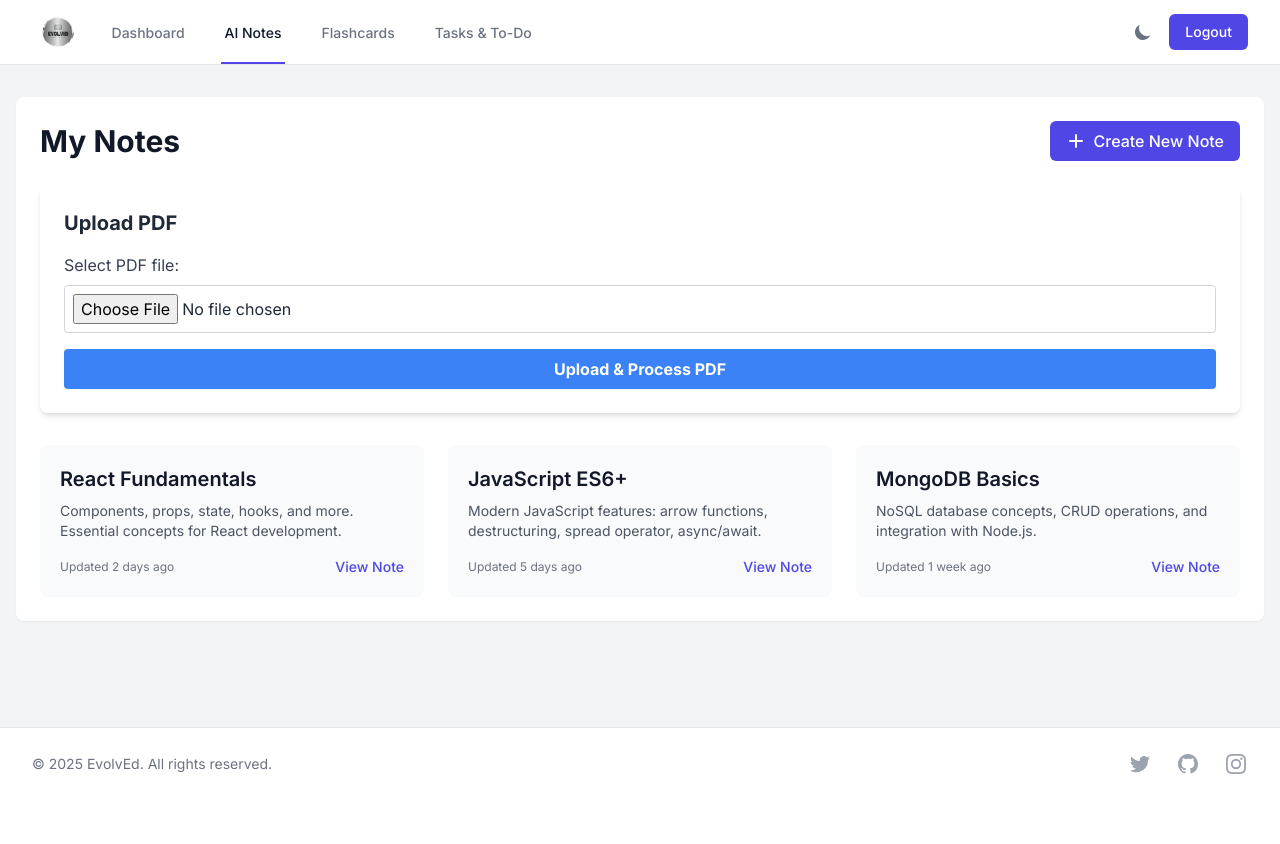
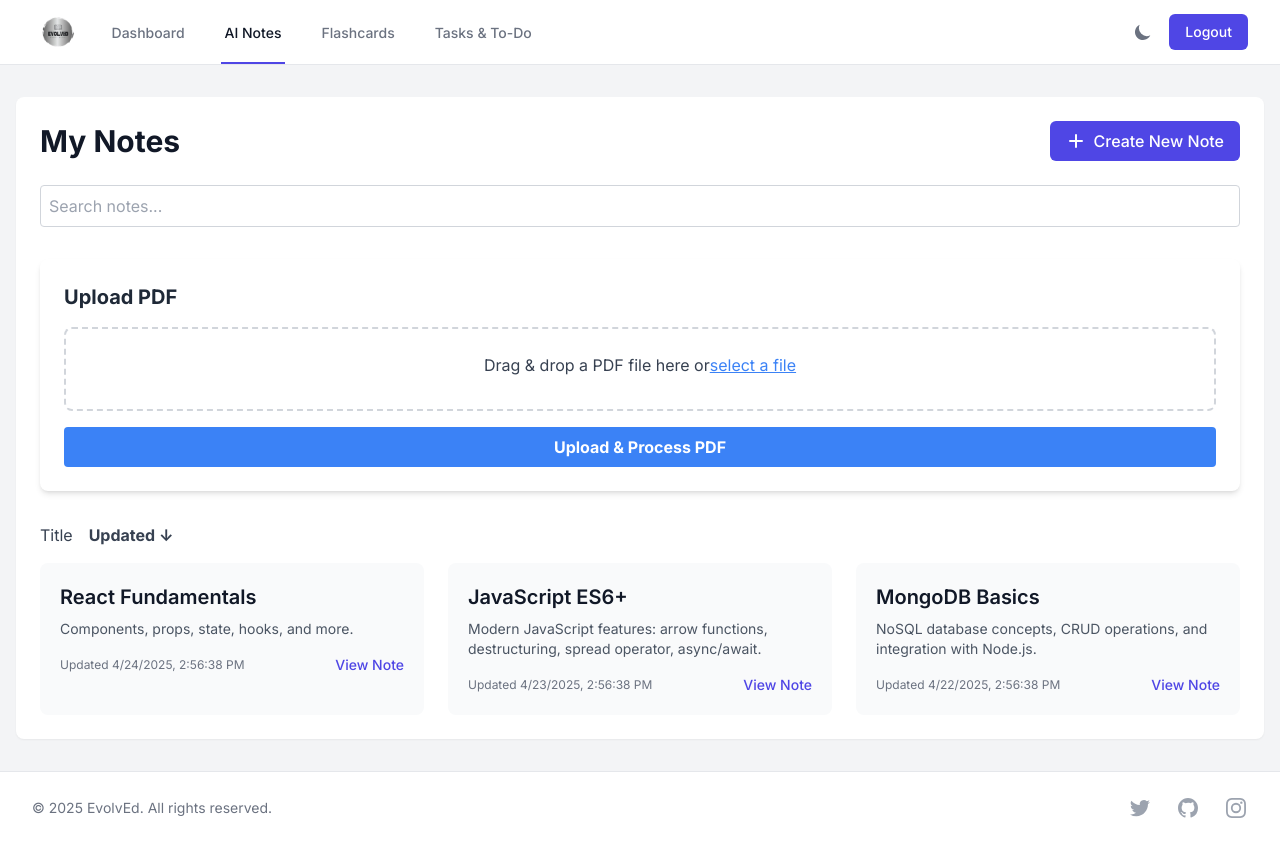
Before and after one commit to lakshmip04/EvolvEd-main, a React (Create React App) app in the folder client/: page /notes in a window 1280 px wide. Before the commit the page ends 800 px from the top, so only its background shows below. Built offline with nearby package versions, Linux system fonts and the light colour scheme; no server answers; sample sign-in values are in the browser's storage.

Commit message:
added drag and drop upload

```diff
--- a/client/src/components/PDFUploader.jsx
+++ b/client/src/components/PDFUploader.jsx
@@ -1,4 +1,4 @@
-import { useState } from 'react';
+import { useState, useRef } from 'react';
 import { useDispatch, useSelector } from 'react-redux';
 import { toast } from 'react-toastify';
 import axios from 'axios';
@@ -7,6 +7,9 @@ import { createNote } from '../features/notes/noteSlice';
 function PDFUploader() {
   const [file, setFile] = useState(null);
   const [isLoading, setIsLoading] = useState(false);
+  const [progress, setProgress] = useState(0);
+  const [previewURL, setPreviewURL] = useState(null);
+  const fileInputRef = useRef(null);
   const dispatch = useDispatch();
   const { user } = useSelector((state) => state.auth);
 
@@ -14,9 +17,25 @@ function PDFUploader() {
     const selectedFile = e.target.files[0];
     if (selectedFile && selectedFile.type === 'application/pdf') {
       setFile(selectedFile);
+      setPreviewURL(URL.createObjectURL(selectedFile));
     } else {
       toast.error('Please select a valid PDF file');
       e.target.value = null;
+    }
+  };
+
+  const handleDragOver = (e) => {
+    e.preventDefault();
+  };
+
+  const handleDrop = (e) => {
+    e.preventDefault();
+    const droppedFile = e.dataTransfer.files[0];
+    if (droppedFile && droppedFile.type === 'application/pdf') {
+      setFile(droppedFile);
+      setPreviewURL(URL.createObjectURL(droppedFile));
+    } else {
+      toast.error('Please select a valid PDF file');
     }
   };
 
@@ -39,23 +58,25 @@ function PDFUploader() {
     formData.append('pdf', file);
 
     try {
-      // Get token from user object
       const token = user.token;
 
       const response = await axios.post('/api/pdf/upload', formData, {
         headers: {
           'Content-Type': 'multipart/form-data',
           'Authorization': `Bearer ${token}`
+        },
+        onUploadProgress: (progressEvent) => {
+          const percentCompleted = Math.round((progressEvent.loaded * 100) / progressEvent.total);
+          setProgress(percentCompleted);
         }
       });
 
-      // Note has been created in the backend, now update Redux state
       dispatch(createNote(response.data));
-
       toast.success('PDF processed and note created successfully');
       setFile(null);
-      // Reset file input
-      e.target.reset();
+      setPreviewURL(null);
+      setProgress(0);
+      fileInputRef.current.value = null;
     } catch (error) {
       console.error('Error uploading PDF:', error);
       toast.error(error.response?.data?.message || 'Error processing PDF');
@@ -68,18 +89,41 @@ function PDFUploader() {
     <div className="bg-white p-6 rounded-lg shadow-md mb-6">
       <h2 className="text-xl font-bold mb-4">Upload PDF</h2>
       <form onSubmit={handleSubmit}>
-        <div className="mb-4">
+        <div
+          className="mb-4 border-2 border-dashed border-gray-300 rounded-lg p-6 text-center"
+          onDragOver={handleDragOver}
+          onDrop={handleDrop}
+        >
           <label className="block text-gray-700 mb-2">
-            Select PDF file:
+            Drag & drop a PDF file here or
+            <input
+              type="file"
+              accept="application/pdf"
+              onChange={handleFileChange}
+              className="hidden"
+              ref={fileInputRef}
+              disabled={isLoading}
+            />
+            <button
+              type="button"
+              onClick={() => fileInputRef.current.click()}
+              className="text-blue-500 underline"
+            >
+              select a file
+            </button>
           </label>
-          <input
-            type="file"
-            accept="application/pdf"
-            onChange={handleFileChange}
-            className="w-full p-2 border border-gray-300 rounded"
-            disabled={isLoading}
-          />
+          {previewURL && (
+            <div className="mt-4">
+              <embed src={previewURL} type="application/pdf" width="100%" height="400px" />
+            </div>
+          )}
         </div>
+        {isLoading && (
+          <div className="mb-4">
+            <progress value={progress} max="100" className="w-full h-4 bg-blue-500"></progress>
+            <span className="block text-center text-sm text-gray-600">{progress}%</span>
+          </div>
+        )}
         <button
           type="submit"
           className={`w-full py-2 px-4 rounded font-bold ${
--- a/client/src/pages/Notes.jsx
+++ b/client/src/pages/Notes.jsx
@@ -1,4 +1,4 @@
-import { useEffect } from 'react';
+import { useEffect, useState } from 'react';
 import { useNavigate } from 'react-router-dom';
 import { useSelector } from 'react-redux';
 import { Link } from 'react-router-dom';
@@ -7,12 +7,43 @@ import PDFUploader from '../components/PDFUploader';
 function Notes() {
   const navigate = useNavigate();
   const { user } = useSelector((state) => state.auth);
+  const [searchTerm, setSearchTerm] = useState('');
+  const [sortBy, setSortBy] = useState('updatedAt');
+  const [sortOrder, setSortOrder] = useState('desc');
 
   useEffect(() => {
     if (!user) {
       navigate('/login');
     }
   }, [user, navigate]);
+
+  const handleSearch = (e) => {
+    setSearchTerm(e.target.value);
+  };
+
+  const handleSort = (criteria) => {
+    if (sortBy === criteria) {
+      setSortOrder(sortOrder === 'asc' ? 'desc' : 'asc');
+    } else {
+      setSortBy(criteria);
+      setSortOrder('asc');
+    }
+  };
+
+  const filteredNotes = [
+    { id: 1, title: "React Fundamentals", content: "Components, props, state, hooks, and more.", updatedAt: new Date(Date.now() - 3600000 * 24).toISOString() },
+    { id: 2, title: "JavaScript ES6+", content: "Modern JavaScript features: arrow functions, destructuring, spread operator, async/await.", updatedAt: new Date(Date.now() - 3600000 * 48).toISOString() },
+    { id: 3, title: "MongoDB Basics", content: "NoSQL database concepts, CRUD operations, and integration with Node.js.", updatedAt: new Date(Date.now() - 3600000 * 72).toISOString() }
+  ].filter(note =>
+    note.title.toLowerCase().includes(searchTerm.toLowerCase()) ||
+    note.content.toLowerCase().includes(searchTerm.toLowerCase())
+  ).sort((a, b) => {
+    if (sortOrder === 'asc') {
+      return a[sortBy] > b[sortBy] ? 1 : -1;
+    } else {
+      return a[sortBy] < b[sortBy] ? 1 : -1;
+    }
+  });
 
   return (
     <div className="space-y-8">
@@ -27,44 +58,50 @@ function Notes() {
           </button>
         </div>
 
+        <div className="mb-4">
+          <input
+            type="text"
+            placeholder="Search notes..."
+            value={searchTerm}
+            onChange={handleSearch}
+            className="w-full p-2 border border-gray-300 rounded mb-4"
+          />
+        </div>
+
         <div className="mb-8">
           <PDFUploader />
         </div>
 
-        <div className="grid grid-cols-1 md:grid-cols-2 lg:grid-cols-3 gap-6">
-          {/* Sample note cards - these would be dynamically generated from Redux state */}
-          <div className="bg-gray-50 dark:bg-gray-700 rounded-lg p-5 hover:shadow-md transition-shadow">
-            <h3 className="text-xl font-semibold text-gray-900 dark:text-white mb-2">React Fundamentals</h3>
-            <p className="text-gray-600 dark:text-gray-300 text-sm mb-4 line-clamp-3">
-              Components, props, state, hooks, and more. Essential concepts for React development.
-            </p>
-            <div className="flex justify-between items-center">
-              <span className="text-xs text-gray-500 dark:text-gray-400">Updated 2 days ago</span>
-              <Link to="/notes/1" className="text-custom text-sm font-medium">View Note</Link>
+        <div className="flex justify-between items-center mb-4">
+          <div className="flex space-x-4">
+            <button
+              onClick={() => handleSort('title')}
+              className={`text-gray-700 dark:text-gray-300 hover:text-custom ${sortBy === 'title' ? 'font-bold' : ''}`}
+            >
+              Title {sortBy === 'title' && (sortOrder === 'asc' ? '↑' : '↓')}
+            </button>
+            <button
+              onClick={() => handleSort('updatedAt')}
+              className={`text-gray-700 dark:text-gray-300 hover:text-custom ${sortBy === 'updatedAt' ? 'font-bold' : ''}`}
+            >
+              Updated {sortBy === 'updatedAt' && (sortOrder === 'asc' ? '↑' : '↓')}
+            </button>
           </div>
         </div>
 
-          <div className="bg-gray-50 dark:bg-gray-700 rounded-lg p-5 hover:shadow-md transition-shadow">
-            <h3 className="text-xl font-semibold text-gray-900 dark:text-white mb-2">JavaScript ES6+</h3>
+        <div className="grid grid-cols-1 md:grid-cols-2 lg:grid-cols-3 gap-6">
+          {filteredNotes.map(note => (
+            <div key={note.id} className="bg-gray-50 dark:bg-gray-700 rounded-lg p-5 hover:shadow-md transition-shadow">
+              <h3 className="text-xl font-semibold text-gray-900 dark:text-white mb-2">{note.title}</h3>
               <p className="text-gray-600 dark:text-gray-300 text-sm mb-4 line-clamp-3">
-              Modern JavaScript features: arrow functions, destructuring, spread operator, async/await.
+                {note.content}
               </p>
               <div className="flex justify-between items-center">
-              <span className="text-xs text-gray-500 dark:text-gray-400">Updated 5 days ago</span>
-              <Link to="/notes/2" className="text-custom text-sm font-medium">View Note</Link>
+                <span className="text-xs text-gray-500 dark:text-gray-400">Updated {new Date(note.updatedAt).toLocaleString()}</span>
+                <Link to={`/notes/${note.id}`} className="text-custom text-sm font-medium">View Note</Link>
               </div>
             </div>
-
-          <div className="bg-gray-50 dark:bg-gray-700 rounded-lg p-5 hover:shadow-md transition-shadow">
-            <h3 className="text-xl font-semibold text-gray-900 dark:text-white mb-2">MongoDB Basics</h3>
-            <p className="text-gray-600 dark:text-gray-300 text-sm mb-4 line-clamp-3">
-              NoSQL database concepts, CRUD operations, and integration with Node.js.
-            </p>
-            <div className="flex justify-between items-center">
-              <span className="text-xs text-gray-500 dark:text-gray-400">Updated 1 week ago</span>
-              <Link to="/notes/3" className="text-custom text-sm font-medium">View Note</Link>
-            </div>
-          </div>
+          ))}
         </div>
       </div>
     </div>
```
Also changed, not shown: 1 other file (tests, documents, lock files or other folders). Lines whose indentation alone changed are shown as unchanged.
